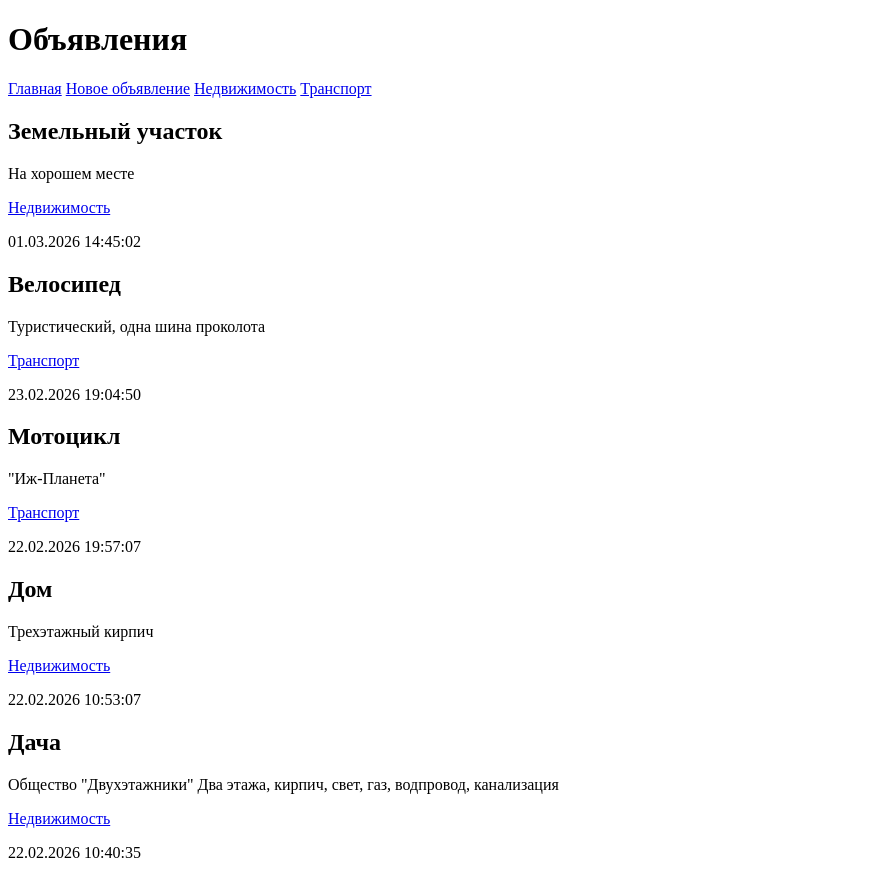
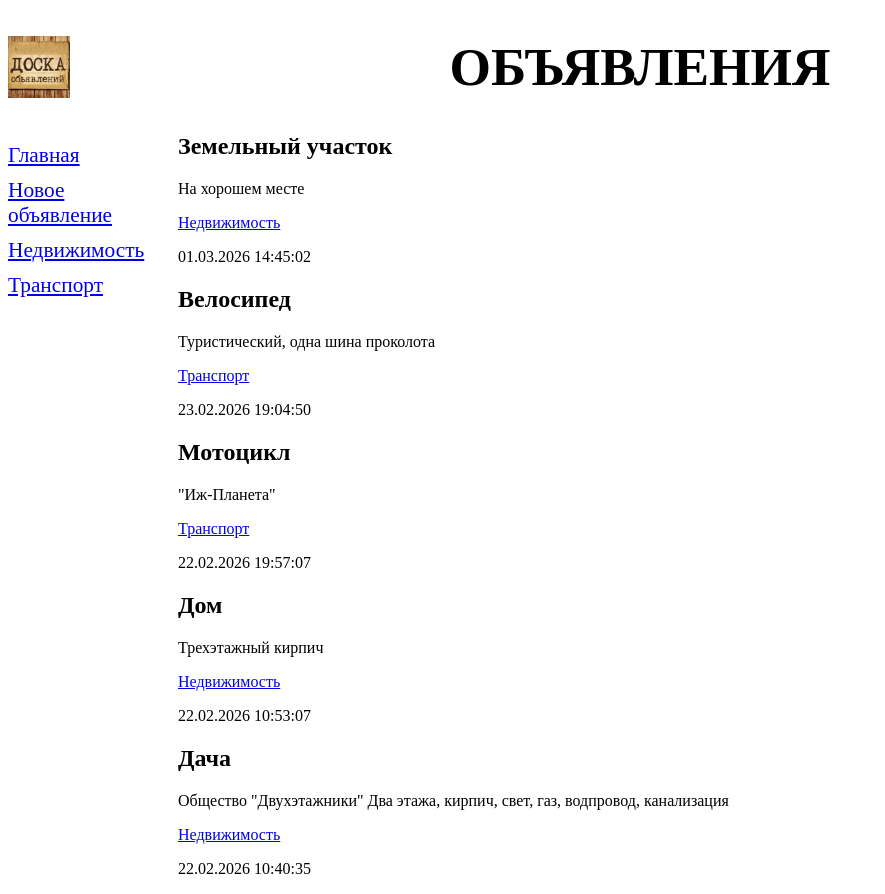
Before and after one commit to kuzark/Bulletin_Board, a Django app: page /bboard/ in a window 1280 px wide. Shown: the whole page, without its empty margins (0-885 px from the left). Before the commit the page ends 858 px from the top, so only its background shows below. Run offline with Django 5.2, Linux system fonts and the light colour scheme; data comes from the database, SQL or seed files in the repository.

Commit message:
Feature: добавлены статические файлы стилей и изображение

```diff
--- /dev/null
+++ b/samplesite/bboard/static/bboard/styles.css
@@ -0,0 +1,18 @@
+header h1 {
+    font-size: 40pt;
+    text-transform: uppercase;
+    text-align: center;
+    background: url("bg.jpg") left / auto 100% no-repeat;
+}
+nav {
+    font-size: 16pt;
+    width: 150px;
+    float: left;
+}
+nav a {
+    display: block;
+    margin: 10px 0px;
+}
+main {
+    margin-left: 170px;
+}
--- a/samplesite/bboard/templates/layouts/basic.html
+++ b/samplesite/bboard/templates/layouts/basic.html
@@ -1,9 +1,12 @@
+{% load static %}
+
 <!DOCTYPE html>
 <html lang="ru">
     <head>
         <meta charset="UTF-8">
         <title>{% block title %}Главная{% endblock %} ::
             Доска объявлений</title>
+        <link rel="stylesheet" href="{% static 'bboard/styles.css' %}">
     </head>
     <body>
         <header>
```
Also changed, not shown: samplesite/bboard/static/bboard/bg.jpg (added).
